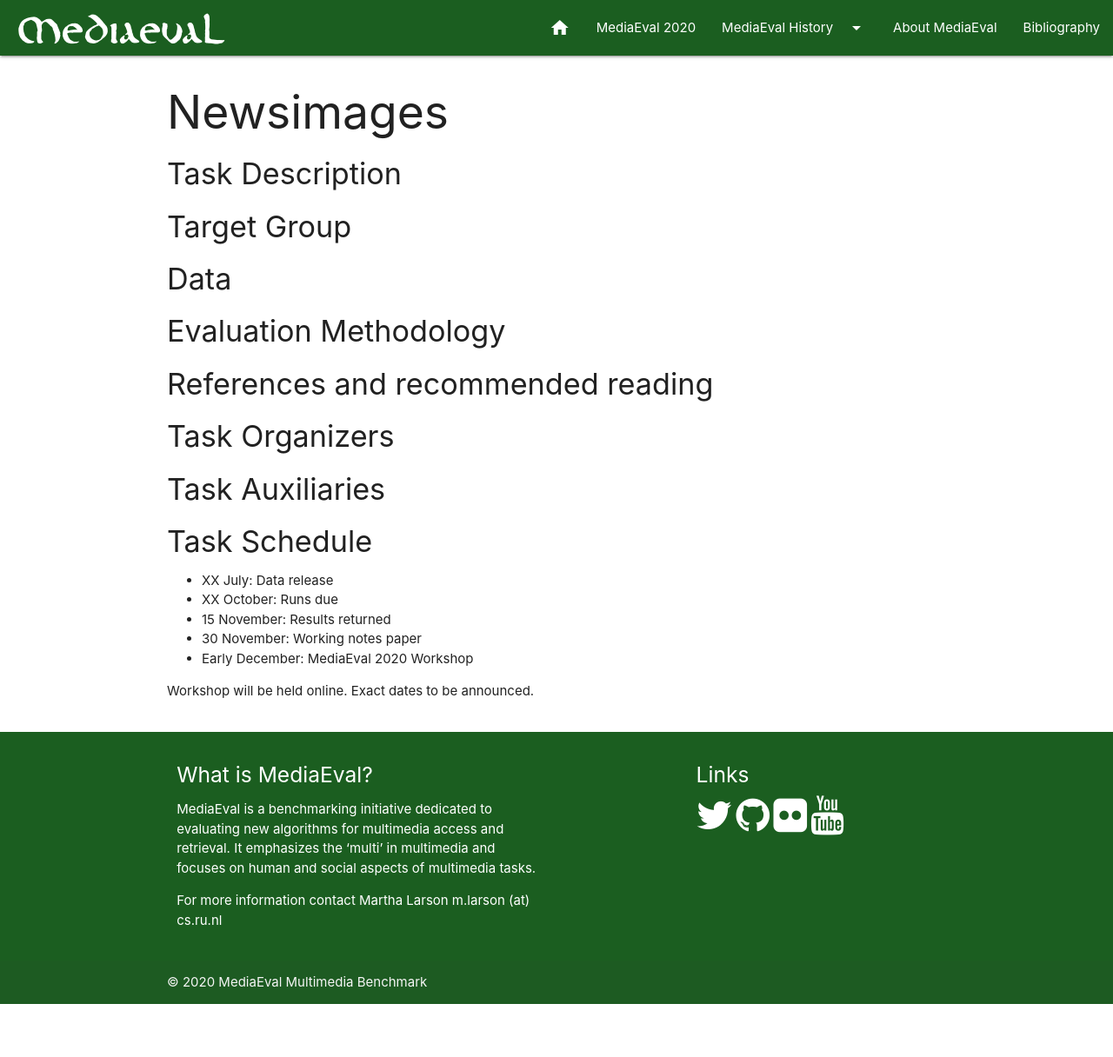
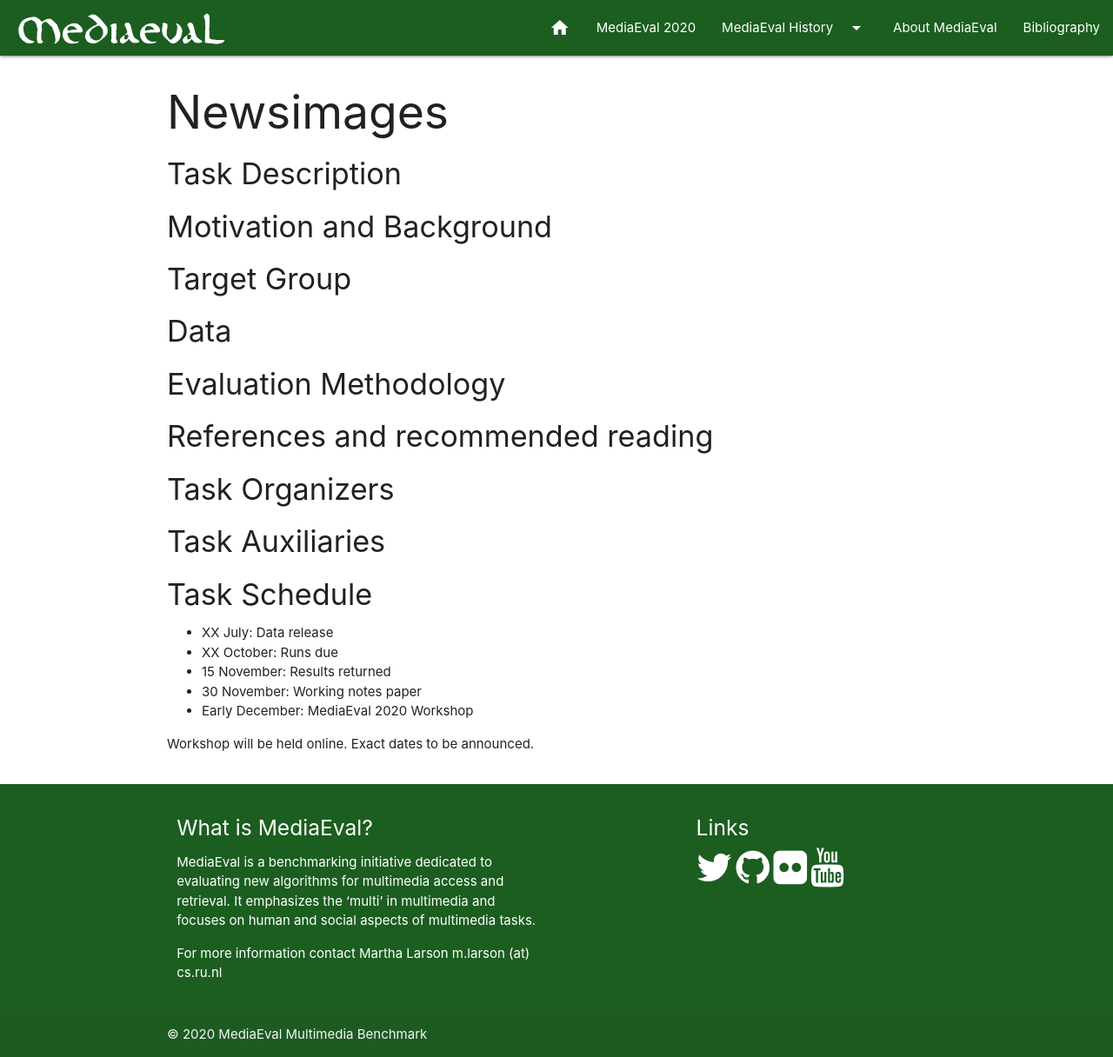
Before and after one commit to multimediaeval/multimediaeval.github.io, a Jekyll site: the page built from _editions/2020/tasks/newsimages.md, in a window 1280 px wide and 1216 px high. Shown: the whole window at 87% size. Built offline with Jekyll 4.4.1, drawn with Linux system fonts in a browser that asks for light colours.

Commit message:
Update newsimages.md
Added a point.

```diff
--- a/_editions/2020/tasks/newsimages.md
+++ b/_editions/2020/tasks/newsimages.md
@@ -15,6 +15,7 @@
 
 #### Task Description
 
+#### Motivation and Background
 
 #### Target Group
 
```
